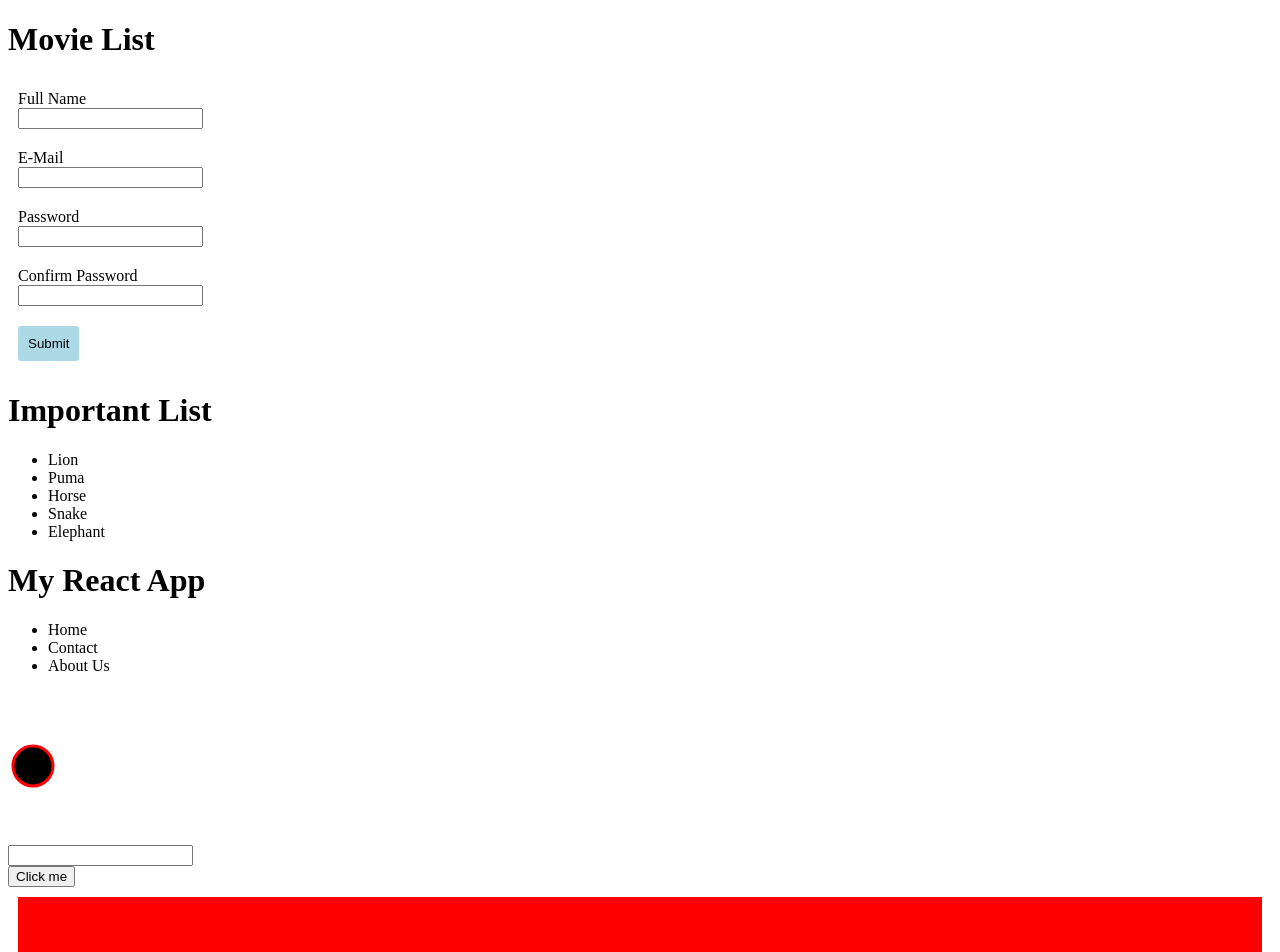
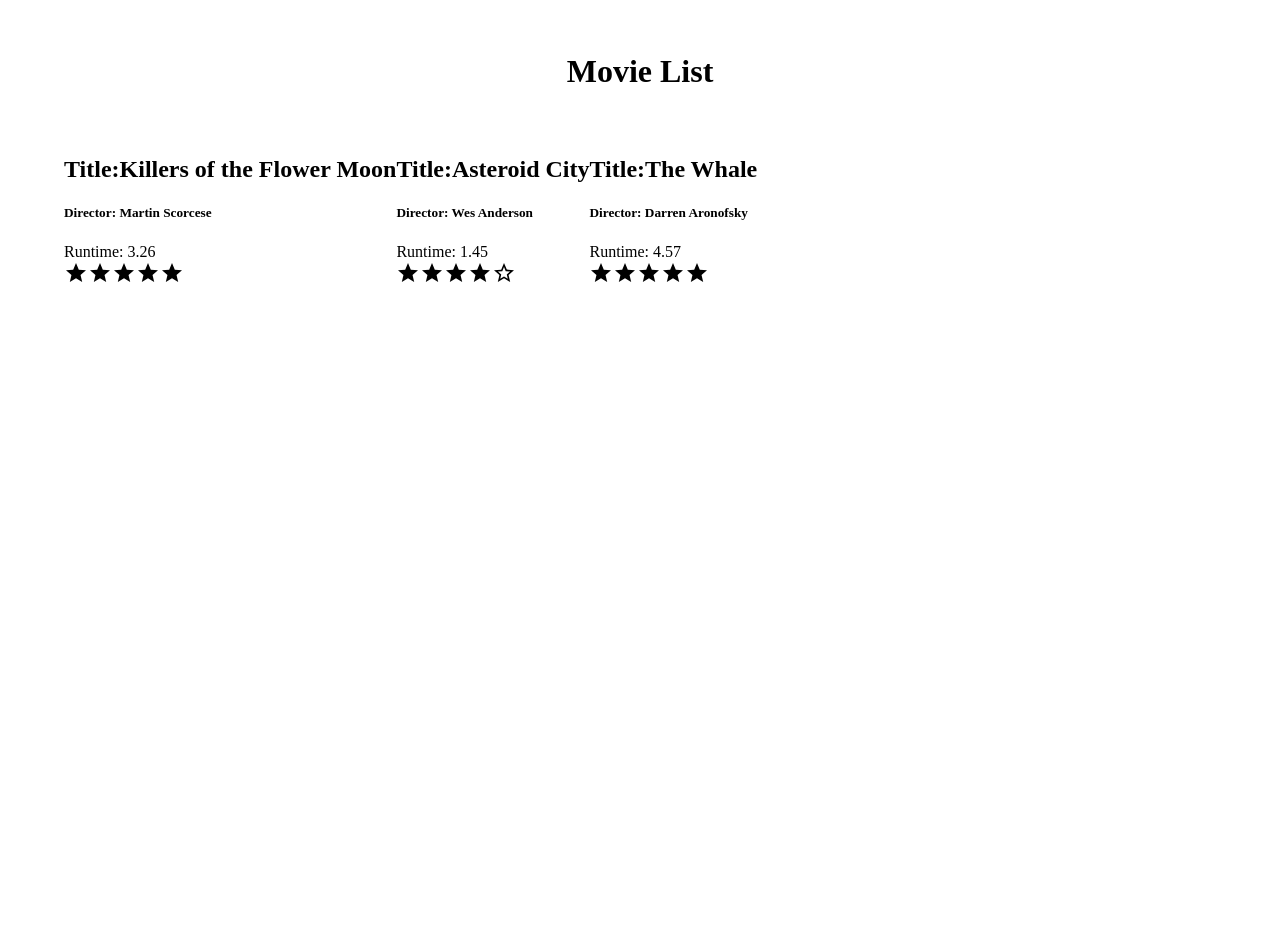
Before and after one commit to Vwalln99/React, a React (Vite) app in the folder vite-project/: page / in a window 1280 px wide. Shown: the top 952 px of the page. After the commit the page ends 800 px from the top, so only its background shows below. Built offline with nearby package versions, Linux system fonts and the light colour scheme; data requests are answered from the project's data file.

Commit message:
init commit

```diff
--- a/vite-project/package.json
+++ b/vite-project/package.json
@@ -25,6 +25,7 @@
     "eslint": "^8.55.0",
     "eslint-plugin-react-hooks": "^4.6.0",
     "eslint-plugin-react-refresh": "^0.4.5",
+    "sass": "^1.70.0",
     "typescript": "^5.2.2",
     "vite": "^5.0.8"
   }
--- /dev/null
+++ b/vite-project/src/App.css
@@ -0,0 +1,3 @@
+.movies-container .movie-card div{
+    margin: 10px 0 5px;
+}
--- a/vite-project/src/App.tsx
+++ b/vite-project/src/App.tsx
@@ -1,58 +1,28 @@
-import MovieList from "./components/MovieList.container";
+import MovieList from "./components/MovieList"
 import MoviesProvider from "./components/MoviesProvider";
-import ImportantList from "./components/ImportantList";
-import Button from "./components/Button";
-import InputForm from "./components/Formular";
-import CountOnInput from "./components/CountOnInput";
-import { useState, useRef } from "react";
+import"./App.css";
+
+interface IStyle{
+  padding:string;
+  margin:string;
+}
 
 function App() {
-  const colors=["red", "green", "yellow"];
-  const[backgroundColor, setBackgroundColor]=useState(colors[0]);
+  const style:IStyle ={
+    padding: "1rem",
+    margin:"1rem",
+  };
+  return (
 
-  return (
-    <>
-    <div>
-      <h1>Movie List</h1>
+    <div style={style}>
+      <h1 style={{textAlign:"center"}}>Movie List</h1>
       <MoviesProvider>
-      <MovieList/>
+          <MovieList />
       </MoviesProvider>
-      <InputForm/>
     </div>
-    <div>
-    <h1>Important List</h1>
-    <ImportantList/>
-  </div>
-  <div>
-        <h1>My React App</h1>
-        <ul className="nav-menu"> {/*class*/}
-      <li>Home</li>  {/*li ohne closing tag*/}
-      <li>Contact</li>
-      <li>About Us</li>
-        </ul>
-        <svg>
-          <circle cx={25} cy={75} r={20} stroke='red' strokeWidth={3}/> {/*cx,cy="", stroke-width */}
-        </svg>
-        <form><input type="text"/></form>
-        </div>
 
-        <Button text="Click me" handleClick={() => alert("Button geklickt")}/>
 
-        <div style={{backgroundColor, padding:"100px", margin:"10px"}}>
-          {colors.map((color):JSX.Element =>{ {/*erstellt drei button die die hintergrundfarbe ändert anhand des arrays ganz oben (colors) */}
-            return(
-              <button key={color} onClick={()=> setBackgroundColor(color)}>
-                {color}
-              </button>
-            );
-          })}
 
-        </div>
-
-          <h1>Input</h1>
-          <CountOnInput/>
-  </>
-  );
-}
+)}
 
 export default App;
--- a/vite-project/src/components/MovieList.tsx
+++ b/vite-project/src/components/MovieList.tsx
@@ -1,28 +1,20 @@
-import"../MovieList.css";
+import style from "./css/MovieList.module.css";
 import MovieListItem from "./MovieListItem";
 import { IMovie } from "../ts/interfaces/global-interfaces";
+import useMovies from "./UseMovies";
 
-interface Props{
-    movies:IMovie[];
-    err: Error | null;
-}
-    export default function MovieList({movies, err}:Props){
+    export default function MovieList(){
+        const [movies, err] =useMovies();
 
     {
         if(err !== null){
-            return <div>{err?.message}</div>;
+            return <div>{(err as Error).message}</div>;
         } else{
             return(
-                <div className="container">
+                <div className={style.moviesContainer}>
                     {" "}
-                  {movies.map((movie):JSX.Element => {
-                    return (
-                        <MovieListItem
-                            key={movie.id}
-                            movie={movie}
-                            onRating={}
-                        />
-                    );
+                  {(movies as IMovie[]).map((movie:IMovie):JSX.Element => {
+                    return <MovieListItem key={movie.id} movie={movie}/>;
                 })}
             </div>
             );
--- a/vite-project/src/components/MovieListItem.tsx
+++ b/vite-project/src/components/MovieListItem.tsx
@@ -2,18 +2,22 @@
 import { IMovie } from "../ts/interfaces/global-interfaces";
 
 
+
 interface Props{
    movie:IMovie;
-   onRating(id:number, rating:number):void;
 }
 
-export default function MovieListItem({movie, onRating}:Props){
+export default function MovieListItem({movie}:Props){
+    const classNames=["movie-card"];
+    if(movie.rating===5){
+        classNames.push("five-star");
+    }
     return(
-        <div className="movie-card">
+        <div className={classNames.join(" ")}>
             <h2>Title:{movie.title}</h2>
             <h5>Director: {movie.director}</h5>
             <span>Runtime: {movie.runtime}</span>
-            <div><Rating item= {movie} onRating={onRating}/></div>
+            <div><Rating item= {movie}/></div>
 
         </div>
     );
--- a/vite-project/src/components/MoviesProvider.tsx
+++ b/vite-project/src/components/MoviesProvider.tsx
@@ -3,7 +3,7 @@
 import { IMovie } from "../ts/interfaces/global-interfaces";
 
 interface Props{
-    children:React.ReactNode;
+    children: React.ReactNode;
 }
 
 export default function MoviesProvider({children}:Props){
--- a/vite-project/src/components/Rating.tsx
+++ b/vite-project/src/components/Rating.tsx
@@ -5,7 +5,6 @@
 
 interface Props{
     item:IMovie;
-
 }
 
 export default function Rating({item}:Props):JSX.Element[]{
--- a/vite-project/src/components/MovieList.container.tsx
+++ b/vite-project/src/components/UseMovies.tsx
@@ -16,11 +16,12 @@
     };
         (async() =>{
             try{
-                const data = await fetch('/movies', options);
+                const data = await fetch('http://localhost:5000/movies', options);
                 setMovies((await data.json()) as IMovie[]);
             } catch (error){
                 setErr(error as Error);
             }
         })();
-    }, []);
+    }, [setMovies]);
+    return [movies, err];
 }
--- /dev/null
+++ b/vite-project/src/components/css/MovieList.module.css
@@ -0,0 +1,7 @@
+
+
+.moviesContainer{
+    padding: 2%;
+    display: flex;
+    flex-wrap: wrap;
+}
--- a/vite-project/src/MovieList.css
+++ b/vite-project/src/components/css/MovieListItem.module.css
@@ -1,19 +1,15 @@
-*{
-    box-sizing: border-box;
-    margin: 0;
-}
-
-.container{
-    padding: 2%;
-    display: flex;
-    flex-wrap: wrap;
-}
-
 .movie-card{
     min-width: 25%;
     box-shadow: rgba(0,0,0,12) 0px 1px 3px, rgba(0,0,0,24) 0px 1px 2px;
     margin: 10px;
     padding: 20px;
-    /*background-color: #e7b917;*/
     border: 10px solid #e7b917;
 }
+
+.five-star{
+    background-color: #f2dd18;
+}
+
+.heading{
+    line-height: 2rem;
+}
```
Also changed, not shown: 1 other file (tests, documents, lock files or other folders).
